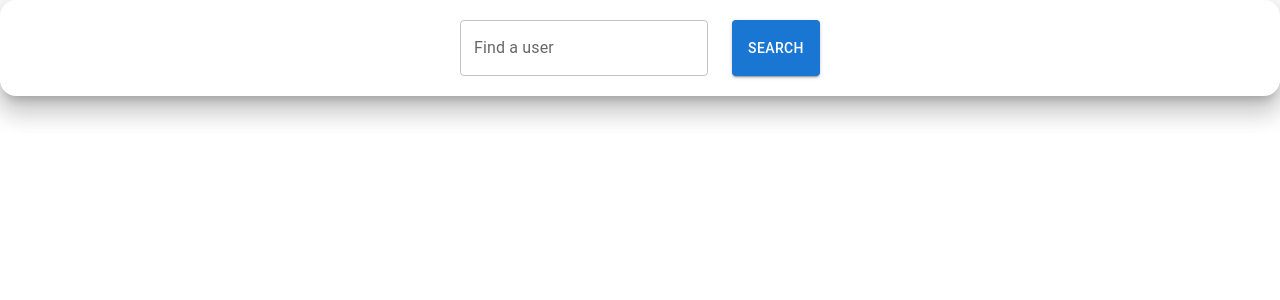
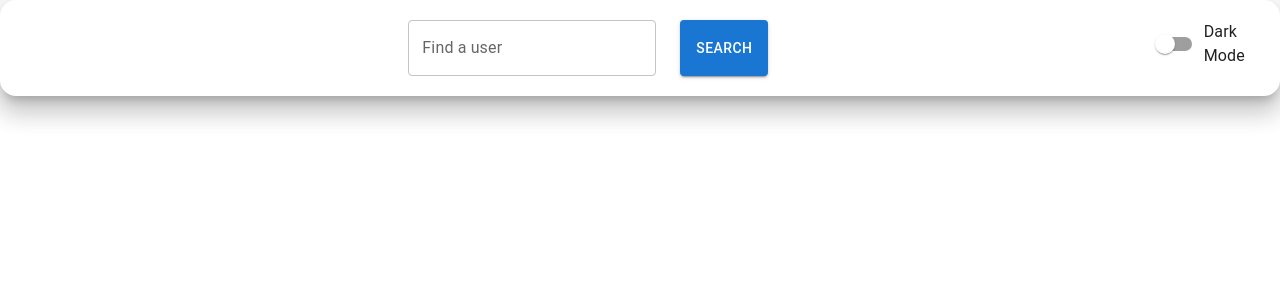
Before and after one commit to KovacFilip/github-finder, a React (Create React App) app: page / in a window 1280 px wide. Shown: the top 300 px of the page. Built offline with nearby package versions, Linux system fonts and the light colour scheme.

Commit message:
Added switch to change theme context

```diff
--- a/src/components/SearchBar.tsx
+++ b/src/components/SearchBar.tsx
@@ -1,6 +1,15 @@
-import { Button, Stack, TextField } from "@mui/material";
-import { useRef } from "react";
+import {
+    Button,
+    FormControlLabel,
+    Grid,
+    Stack,
+    Switch,
+    TextField,
+} from "@mui/material";
+import { useContext, useRef } from "react";
 import { useDispatch, useSelector } from "react-redux";
+import { DARK, LIGHT } from "../constants/theme";
+import { ThemeContext } from "../context/DarkModeContextProvider";
 import { fetchOrganizationsAndSetStore } from "../helpers/fetchOrganizationsAndSetStore";
 import { fetchReposAndSetStore } from "../helpers/fetchReposAndSetStore";
 import { fetchUserAndSetStore } from "../helpers/fetchUserAndSetStore";
@@ -14,6 +23,16 @@ export const SearchBar: React.FC = () => {
     const errorLoading = useSelector(
         (state: RootState) => state.githubUserSlice.error
     );
+
+    const themeCtx = useContext(ThemeContext);
+
+    const handleUpdateTheme = (ev: React.ChangeEvent<HTMLInputElement>) => {
+        if (ev.target.checked) {
+            themeCtx.setTheme(DARK);
+        } else {
+            themeCtx.setTheme(LIGHT);
+        }
+    };
 
     const loadData = async () => {
         try {
@@ -35,6 +54,8 @@ export const SearchBar: React.FC = () => {
 
     return (
         <PaperWrapper>
+            <Grid container>
+                <Grid item xs={10} md={11}>
                     <Stack
                         direction="row"
                         spacing={3}
@@ -44,7 +65,9 @@ export const SearchBar: React.FC = () => {
                     >
                         <TextField
                             error={errorLoading}
-                    helperText={errorLoading ? "Unable to find the user" : ""}
+                            helperText={
+                                errorLoading ? "Unable to find the user" : ""
+                            }
                             variant="outlined"
                             label="Find a user"
                             inputRef={inputRef}
@@ -53,6 +76,14 @@ export const SearchBar: React.FC = () => {
                             SEARCH
                         </Button>
                     </Stack>
+                </Grid>
+                <Grid item xs={2} md={1}>
+                    <FormControlLabel
+                        control={<Switch onChange={handleUpdateTheme} />}
+                        label="Dark Mode"
+                    />
+                </Grid>
+            </Grid>
         </PaperWrapper>
     );
 };
```
Lines whose indentation alone changed are shown as unchanged.
